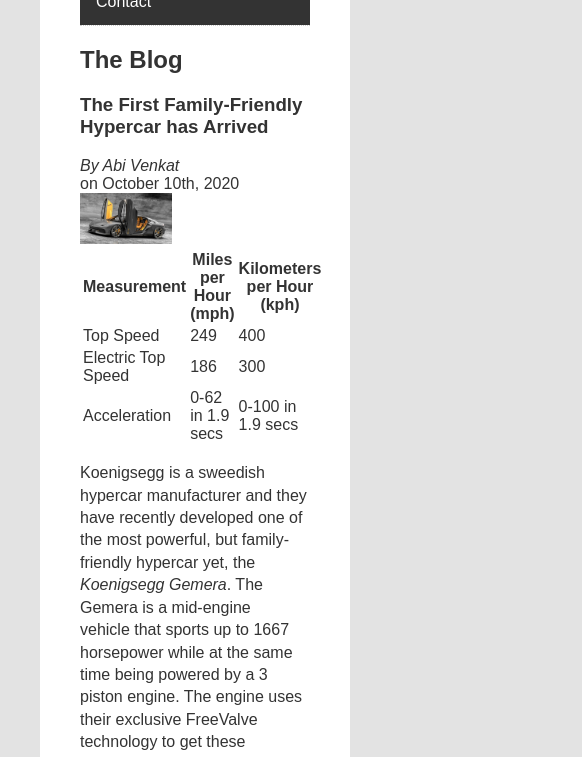
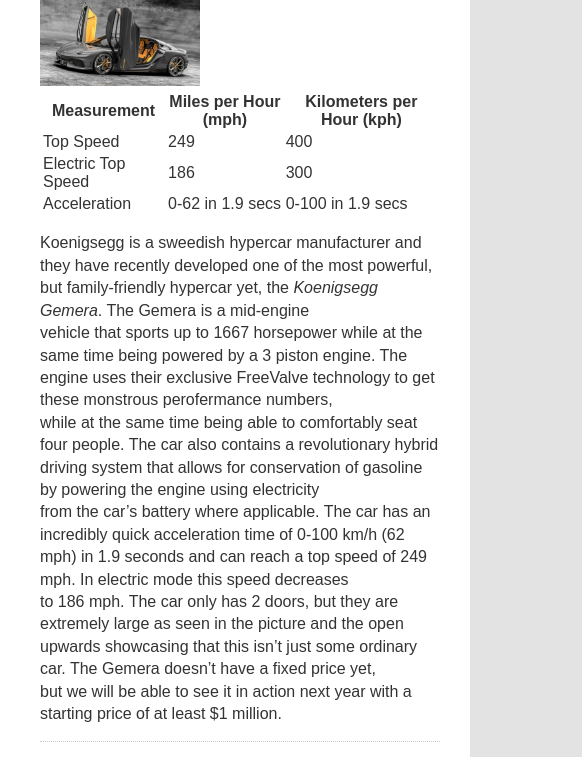
Before and after one commit to thiruve4/mi349_blog, a plain HTML site: page index.html in a window 390 px wide. Shown: the part 432-1189 px from the top of the page, 582 px wide, since content can reach past the window. Drawn offline with Linux system fonts and the light colour scheme.

Commit message:
added media query

```diff
--- a/style.css
+++ b/style.css
@@ -113,3 +113,27 @@ textarea {
 .newsletter p:nth-of-type(3) {
     flex: 1
 }
+
+@media (max-width: 400px) {
+    body {
+        margin: 0 auto;
+        width: 100%;
+    }
+
+    .newsletter {
+        display: block;
+        padding: 5px;
+    }
+
+    img {
+        width: 100%
+    }
+
+    .blog-post {
+        margin: 0 auto;
+        width: 400px;
+    }
+
+
+
+}
```
